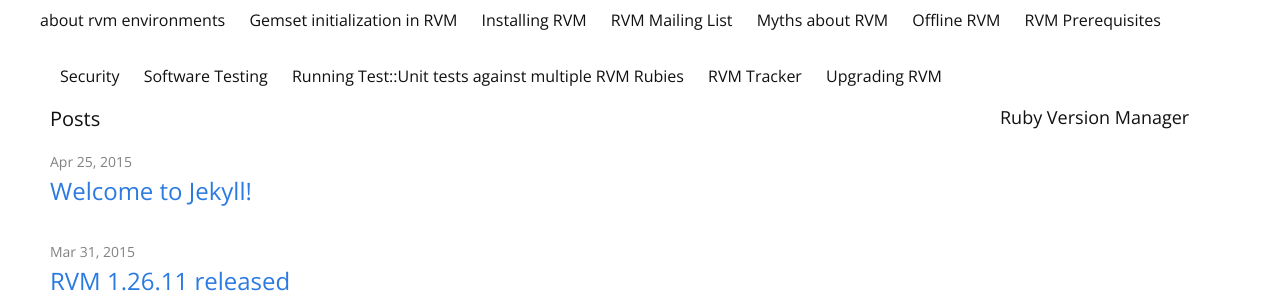
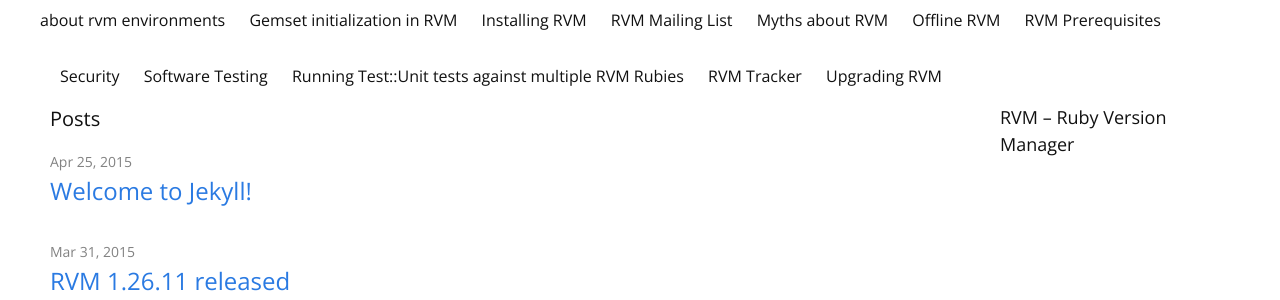
Before and after one commit to digideskio/rvm_site, a Jekyll site: the page built from index.html, in a window 1280 px wide and 900 px high. Shown: the part 125-425 px from the top of the window. Built offline with Jekyll 4.4.1, drawn with Linux system fonts in a browser that asks for light colours; Markdown is read by kramdown in place of the engine named in the settings; some of the changed text lies outside the part shown.

Commit message:
Edit the site name

```diff
--- a/_config.yml
+++ b/_config.yml
@@ -1,5 +1,5 @@
 # Site settings
-title: Ruby Version Manager
+title: RVM – Ruby Version Manager
 email: your-email@domain.com
 description: > # this means to ignore newlines until "baseurl:"
   Write an awesome description for your new site here. You can edit this
```
